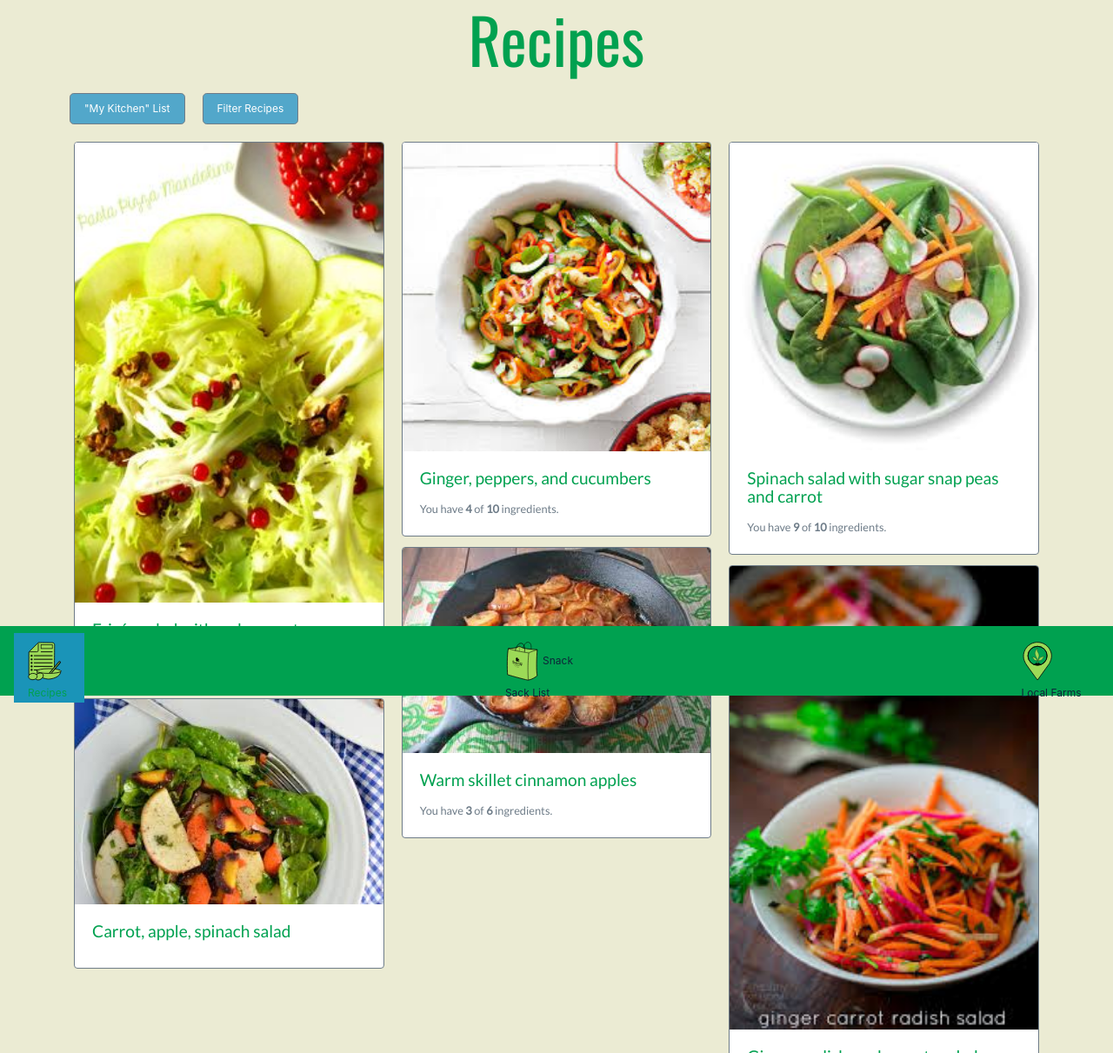
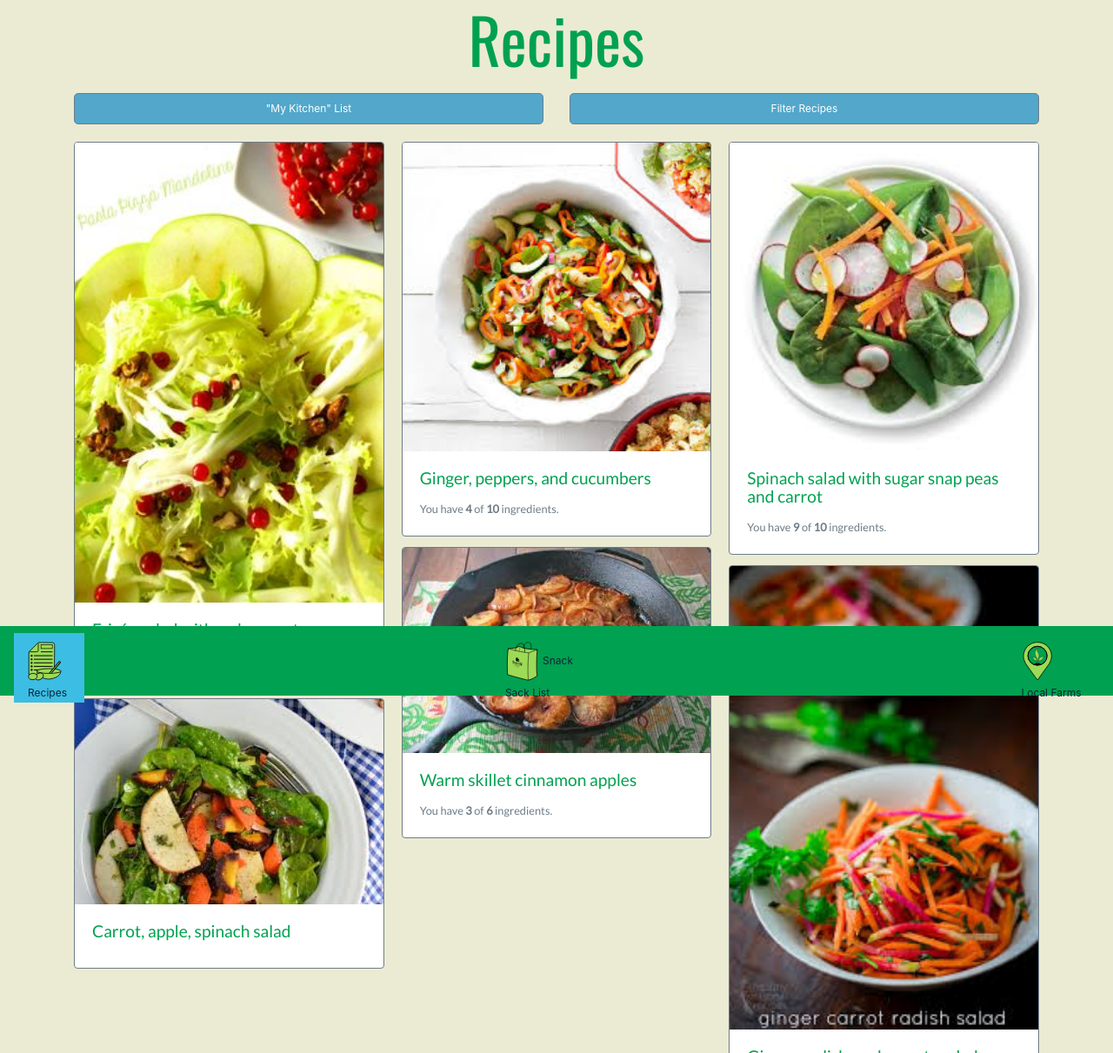
Before and after one commit to droffowsneb/CSA-app-site-project, a plain HTML site: page recipes.html in a window 1280 px wide. Shown: the top 1211 px of the page at 87% size. Drawn offline with nearby package versions, Linux system fonts and the light colour scheme; a web font is replaced by a local one.

Commit message:
btn changes

```diff
--- a/css/_scss/_colors.scss
+++ b/css/_scss/_colors.scss
@@ -1,25 +1,28 @@
 // Color Variables
 
+$primary-color: rgb(0,161,80); // dark cyan - lime green #00a150
+$secondary-color: #00d469;
+$btn-color: rgb(82,167,202); // moderate blue #579cda
+$link-color: 	rgb(60,189,227); // bright cyan #3cbde3
+$active-link-color: rgb(26,148,184); // strong cyan #1a94b8
+$body-text-color: rgb(13,36,57); // "Very dark blue" #0D2439
+$body-text-color-muted: rgb(110,124,136); // "Dark grayish blue" #6e7c88
+$background-color: rgb(235,235,211); // eggshell/light grayish yellow #ebebd3
+
+
+
+/* previous colors
 // $primary-color: #7CD27C;
 
-/* previous colors
 $primary-color: rgb(156,218,87); // green #9cda57
 $secondary-color: rgb(218, 149, 87); // soft orange #da9557
 $secondary-color: #FFBA08;
 $link-color: rgb(87,156,218); // blue #579cda
 $active-link-color: rgb(41,118,187); // dark blue #2976bb
+$bg-color: rgba(255, 255, 255, 1); // white
+$highlight-color: rgba(255, 255, 255, 0.75);
+$heading-text-box-color: rgba(0, 71, 71, 0.75);
 */
 
 // $primary-color: rgb(117,182,30); // strong green #75b61e
-$primary-color: rgb(0,161,80); // dark cyan - lime green #00a150
 // $secondary-color: rgb(253,179,31); // vivid orange #fdb31f
-$secondary-color: #00d469;
-$btn-color: rgb(82,167,202); // moderate blue #579cda
-$link-color: 	rgb(60,189,227); // bright cyan #3cbde3
-$active-link-color: rgb(26,148,184); // strong cyan #1a94b8
-$bg-color: rgba(255, 255, 255, 1); // white
-$highlight-color: rgba(255, 255, 255, 0.75);
-$body-text-color: rgb(13,36,57); // "Very dark blue" #0D2439
-$body-text-color-muted: rgb(110,124,136); // "Dark grayish blue" #6e7c88
-$heading-text-box-color: rgba(0, 71, 71, 0.75);
-$background-color: rgb(235,235,211); // eggshell/light grayish yellow #ebebd3
--- a/css/_scss/main.scss
+++ b/css/_scss/main.scss
@@ -61,7 +61,7 @@ a.trigger {
 }
 
 .nav-link.active{
-  background-color: $active-link-color !important;
+  background-color: $link-color !important;
   color: $body-text-color;
   height: 100%;
 }
@@ -71,9 +71,7 @@ a.trigger {
   color: $body-text-color;
 }
 
-a.active .nav-link-text{
-  color: $primary-color;
-}
+//a.active .nav-link-text{ color: $primary-color; }
 
 .nav-img{
   max-height: 45px;
@@ -109,10 +107,11 @@ a.active .nav-link-text{
 }
 
 .recipes-button{
-  max-width: 165px;
+  width: 100%;
+  min-width: 155px;
   font-size: .75em;
   white-space: normal;
-  margin: 10px 10px 20px 10px;
+  margin: 10px 0px 20px 0px;
 }
 
 .toggle-triangle {
@@ -191,7 +190,7 @@ li.active{
 .page-head{
   width: 100%;
   height: 75px;
-  background-color: $bg-color;
+  background-color: $background-color;
   position: absolute;
   z-index: 998;
 }
--- a/recipes.html
+++ b/recipes.html
@@ -19,10 +19,14 @@
     <div class="container"> <!-- heading -->
       <h1 class="dark-heading text-center display-3">Recipes</h1>
       <div class="row">
-        <a href="my-kitchen.html">
-          <button type="button" class="btn btn-secondary btn-lg recipes-button">"My Kitchen" List</button>
-        </a>
-        <button type="button" class="btn btn-secondary btn-lg recipes-button">Filter Recipes</button>
+        <div class="col-6">
+          <a href="my-kitchen.html">
+            <button type="button" class="btn btn-secondary btn-lg recipes-button">"My Kitchen" List</button>
+          </a>
+        </div>
+        <div class="col-6">
+          <button type="button" class="btn btn-secondary btn-lg recipes-button">Filter Recipes</button>
+        </div>
       </div>
     </div>
 
```
Also changed, not shown: css/main.css.
